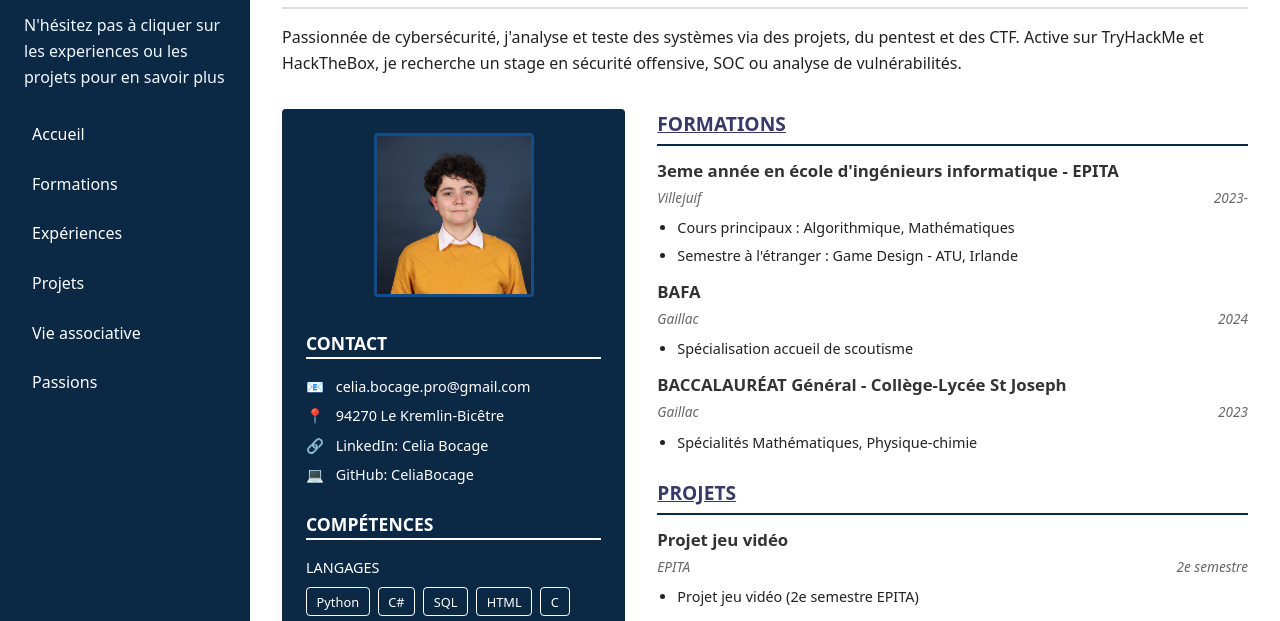
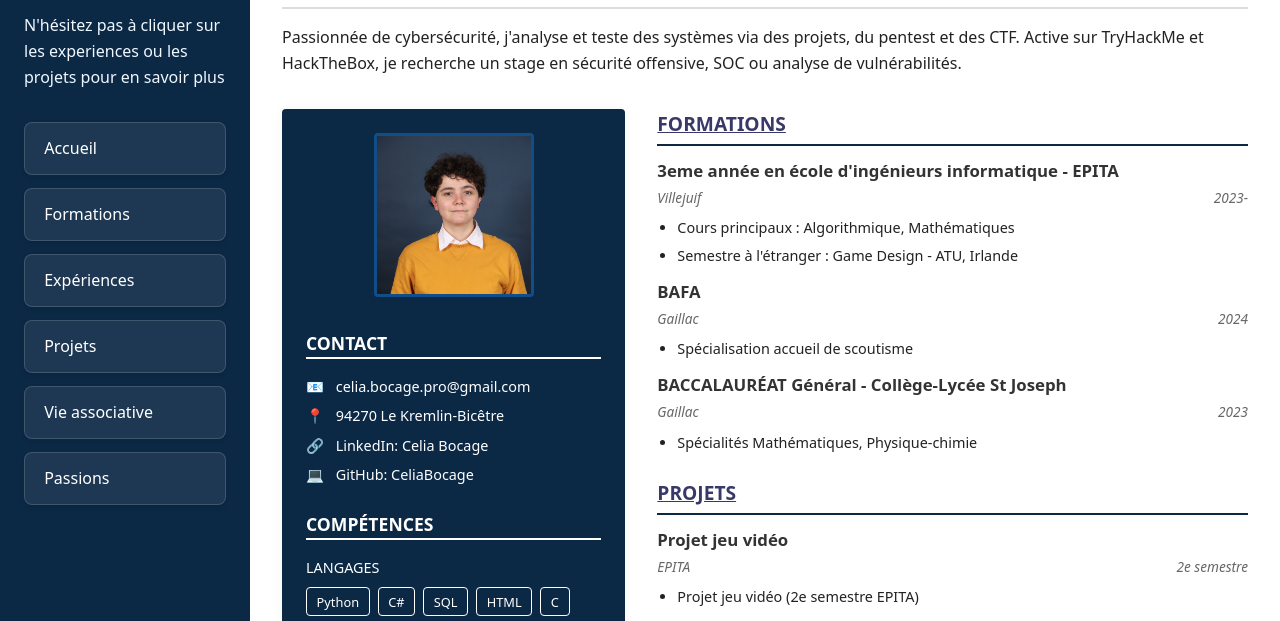
Before and after one commit to CeliaBocage/CeliaBocage.github.io, a plain HTML site: page index.html in a window 1280 px wide. Shown: the part 132-753 px from the top of the page. Drawn offline with Linux system fonts and the light colour scheme.

```diff
--- a/assets/css/style.css
+++ b/assets/css/style.css
@@ -58,32 +58,55 @@
 }
 
 /* Navigation verticale */
+/* --- Navigation (Style Boutons) --- */
 nav {
-  margin-top: 1.5rem;
+  margin-top: 2rem;
 }
 
 nav ul {
   list-style: none;
-  display: block;
-  gap: 0;
+  display: flex; /* Changement pour gérer l'espacement */
+  flex-direction: column;
+  gap: 0.8rem; /* Espace entre les boutons */
 }
 
 nav li {
-  margin-bottom: 0.5rem;
+  margin: 0;
+  width: 100%;
 }
 
 nav a {
+  display: flex; /* Permet d'aligner le texte/icône si besoin */
+  align-items: center;
+  width: 100%;
+  padding: 0.8rem 1.2rem; /* Plus d'espace interne pour l'effet bouton */
+
+  /* Style du bouton au repos */
+  background-color: rgba(255, 255, 255, 0.08); /* Fond blanc légèrement transparent */
+  border: 1px solid rgba(255, 255, 255, 0.15); /* Bordure fine discrète */
   color: #ffffff;
+
   text-decoration: none;
   font-size: 1rem;
-  padding: 0.5rem;
-  border-radius: 4px;
-  display: block; /* Prend toute la largeur */
-  transition: background 0.2s;
+  font-weight: 500;
+  border-radius: 8px; /* Coins arrondis */
+  transition: all 0.3s ease; /* Animation fluide pour tout changement */
+  box-shadow: 0 2px 4px rgba(0, 0, 0, 0.1); /* Légère ombre */
 }
 
+/* Effet au survol de la souris */
 nav a:hover {
-  background: rgba(255, 255, 255, 0.12);
+  background-color: var(--color-accent-light); /* Devient bleu clair */
+  color: var(--color-primary-dark); /* Texte devient foncé */
+  border-color: var(--color-accent-light);
+  transform: translateX(5px); /* Le bouton se déplace légèrement vers la droite */
+  box-shadow: 0 4px 12px rgba(0, 0, 0, 0.2); /* L'ombre grandit */
+  font-weight: 600;
+}
+
+/* Effet au clic */
+nav a:active {
+  transform: scale(0.98); /* Léger effet de pression */
 }
 
 /* --- Zone de Contenu Principal (Main + Footer) --- */
```
